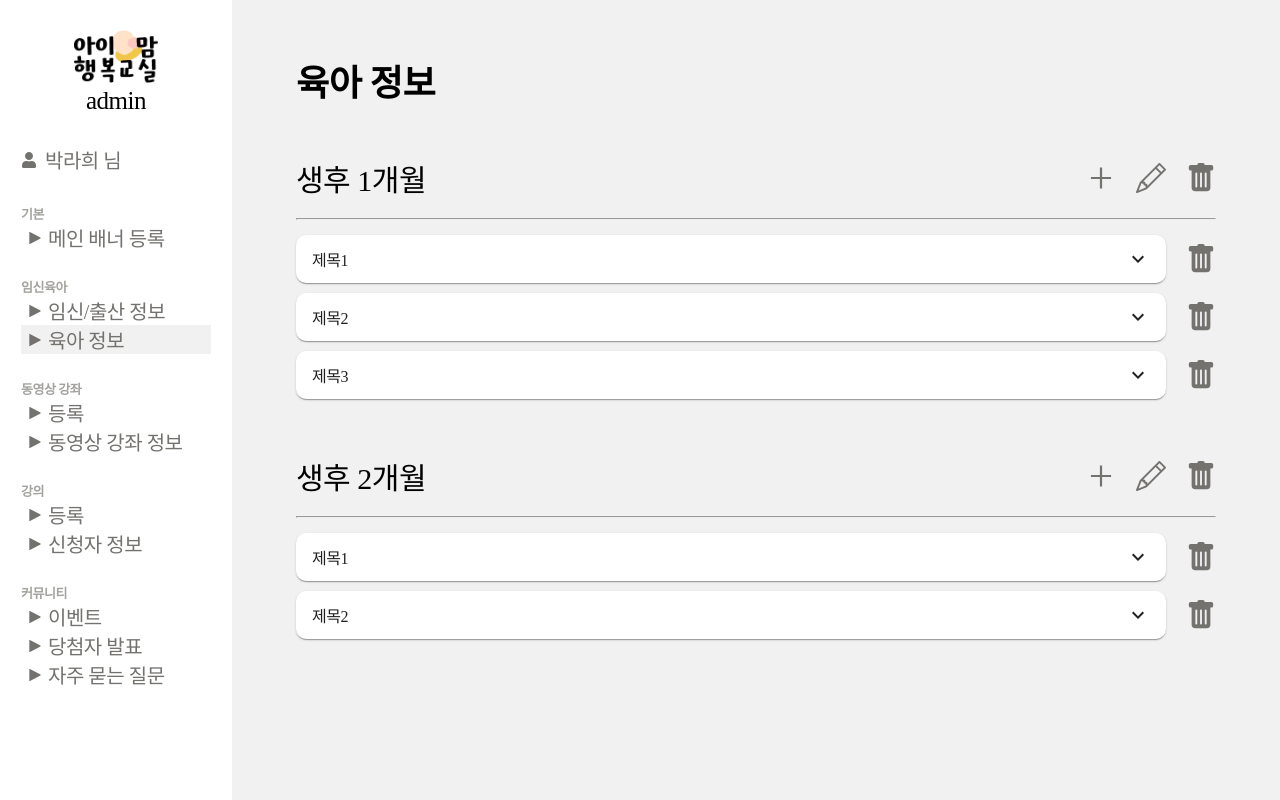
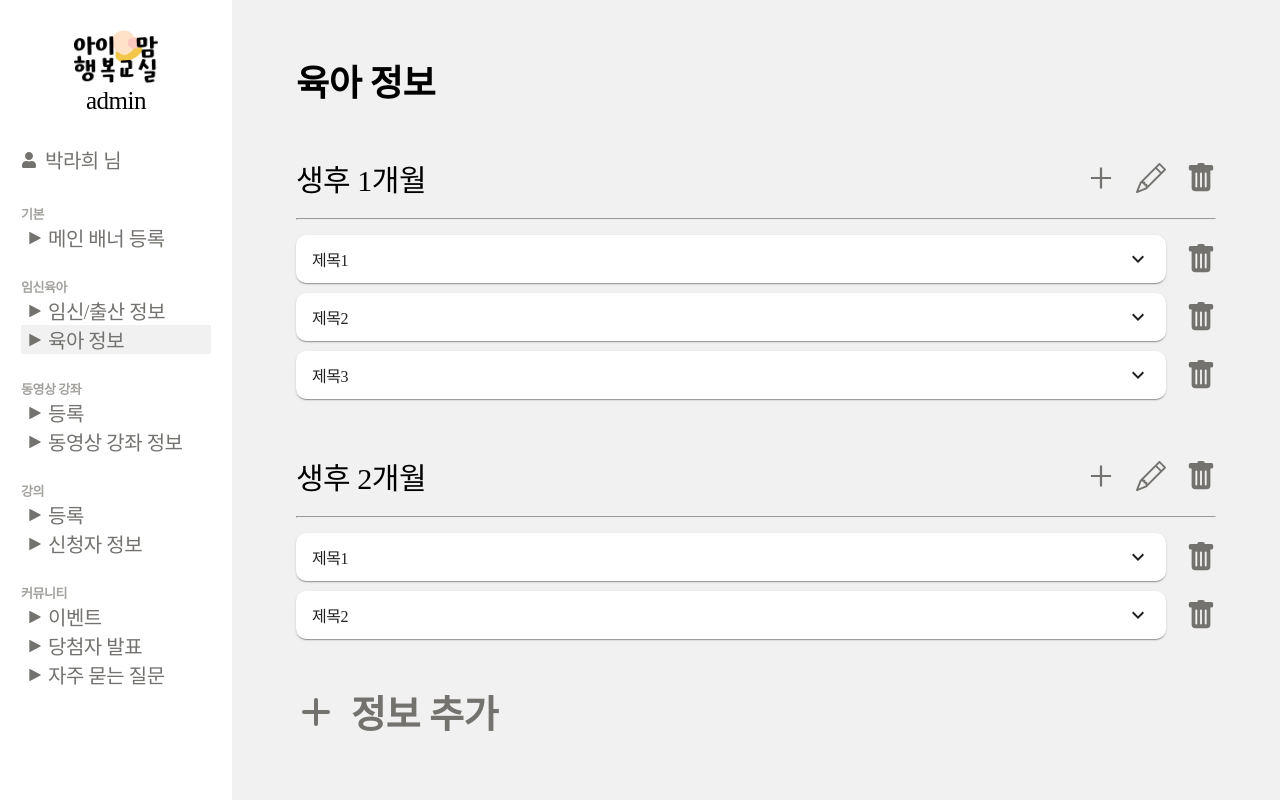
Before and after one commit to jjarappappa/chamssal, a Next.js app: page /admin/info/parenting in a window 1280 px wide. Built offline with nearby package versions, Linux system fonts and the light colour scheme; a web font is replaced by a local one.

Commit message:
FEAT :: Head 추가

```diff
--- a/pages/admin/info/parenting.tsx
+++ b/pages/admin/info/parenting.tsx
@@ -4,10 +4,15 @@ import AdminTitle from "../../../components/layout/AdminTitle";
 import styles from "../../../styles/pages/admin/info.module.scss";
 import InfoTitle from "../../../components/info/InfoTitle";
 import InfoItem from "../../../components/info/InfoItem";
+import { HiPlus } from "react-icons/hi";
+import Head from "next/head";
 
 function Parenting() {
   return (
     <>
+      <Head>
+        <title>육아 정보</title>
+      </Head>
       <Sidebar />
       <div className="background_admin">
         <AdminTitle>육아 정보</AdminTitle>
@@ -36,6 +41,10 @@ function Parenting() {
             </InfoItem>
           </div>
         </div>
+        <div className={styles.add}>
+          <HiPlus color="#73726F" size={40} className={styles.add_icon} />
+          <span className={styles.add_text}>정보 추가</span>
+        </div>
       </div>
     </>
   );
--- a/pages/admin/info/pregnancy.tsx
+++ b/pages/admin/info/pregnancy.tsx
@@ -5,10 +5,14 @@ import styles from "../../../styles/pages/admin/info.module.scss";
 import InfoTitle from "../../../components/info/InfoTitle";
 import InfoItem from "../../../components/info/InfoItem";
 import { HiPlus } from "react-icons/hi";
+import Head from "next/head";
 
 function Pragnancy() {
   return (
     <>
+      <Head>
+        <title>임신/출산 정보</title>
+      </Head>
       <Sidebar />
       <div className="background_admin">
         <AdminTitle>임신/출산 정보</AdminTitle>
```
